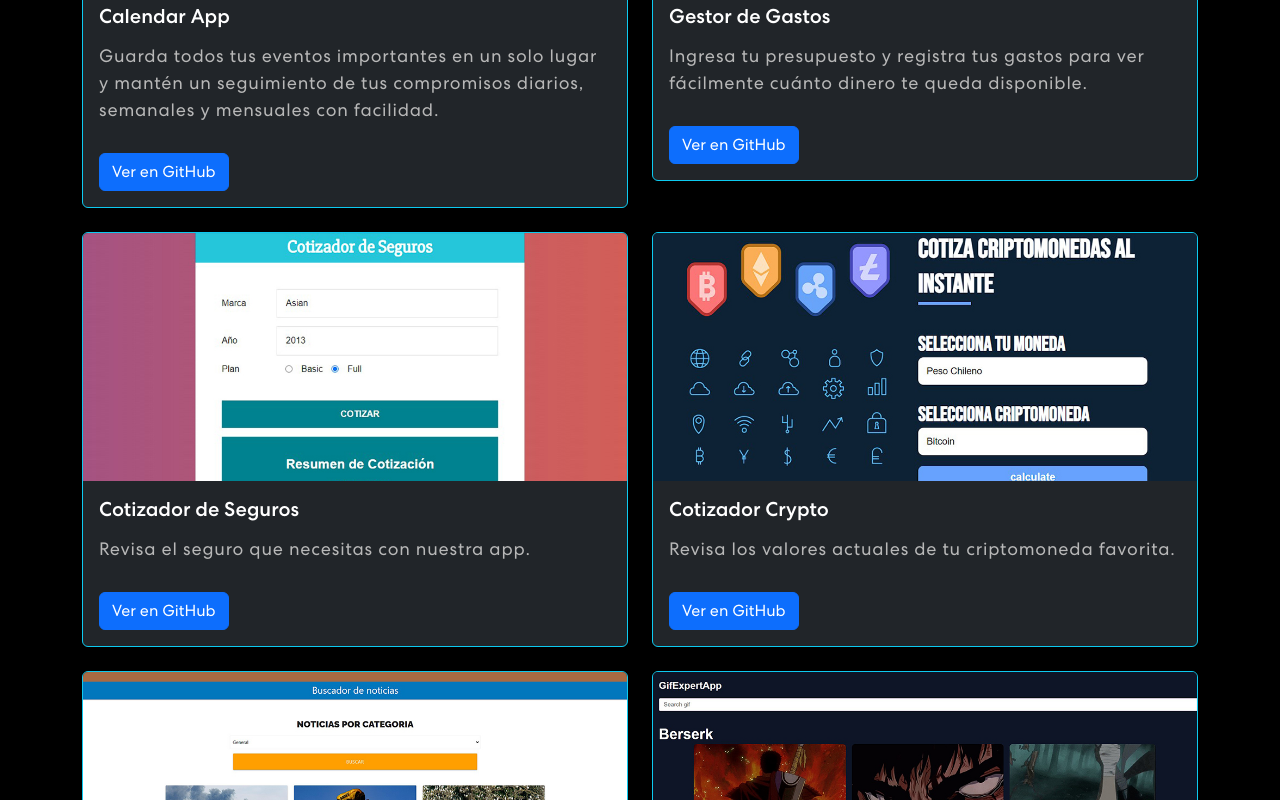
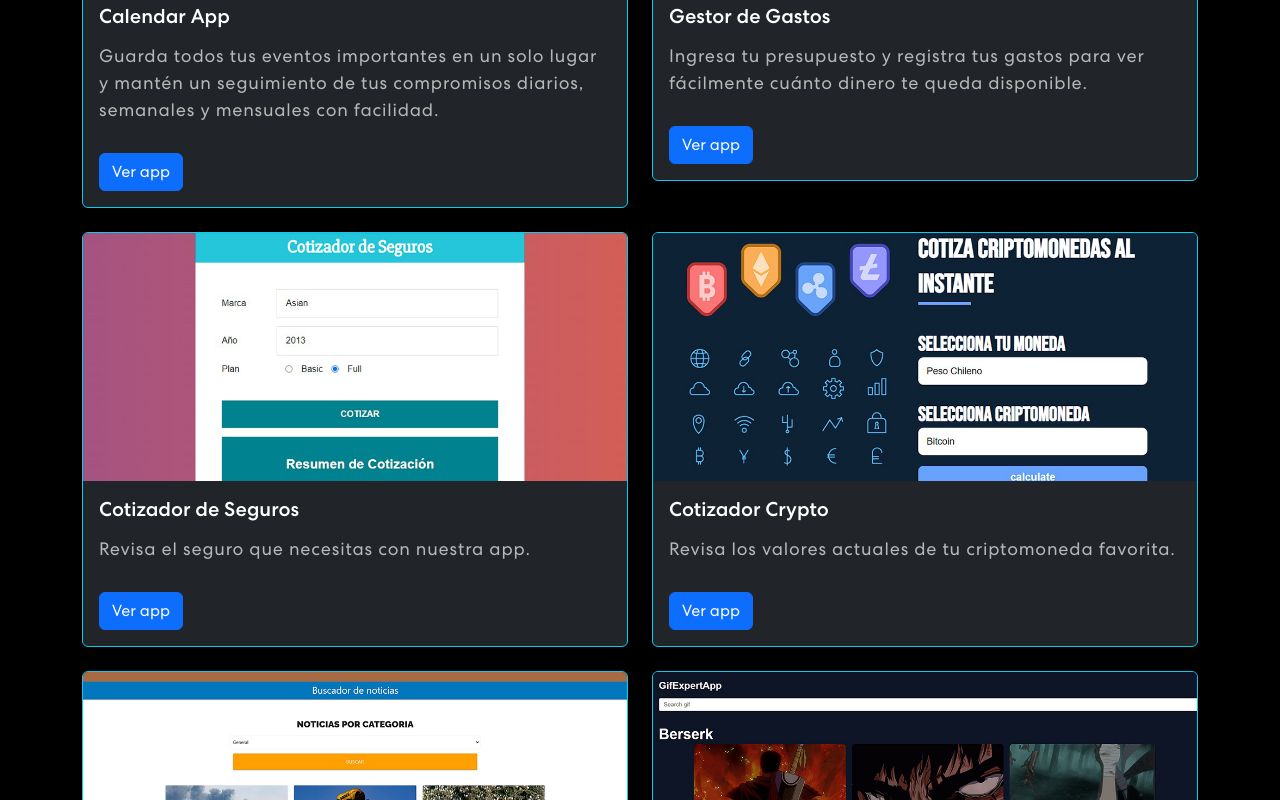
Before and after one commit to arieladasme/portfolio3, a React (Create React App) app: page / in a window 1280 px wide. Shown: the part 1900-2700 px from the top of the page. Built offline with nearby package versions, Linux system fonts and the light colour scheme.

Commit message:
rename button

```diff
--- a/src/components/FrontProyects.jsx
+++ b/src/components/FrontProyects.jsx
@@ -66,7 +66,7 @@ export const FrontProyects = () => {
                 {project.description}
               </Card.Text>
               <a href={project.url} target="_blank" rel="noreferrer">
-                <Button variant="primary">Ver en GitHub</Button>
+                <Button variant="primary">Ver app</Button>
               </a>
             </Card.Body>
           </Card>
```
